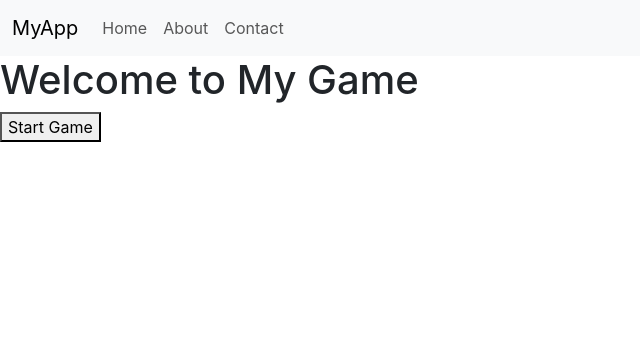
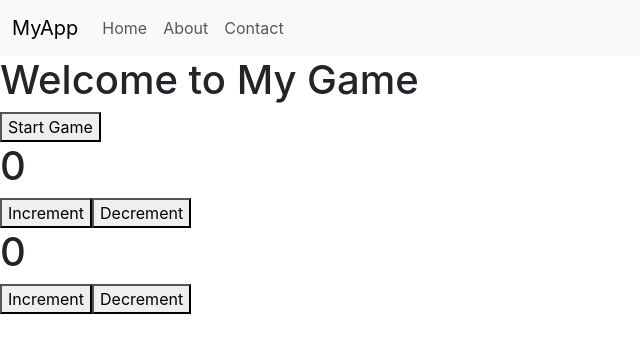
Before and after one commit to AchillesGit/ClashReact, a React (Create React App) app: page / in a window 1280 px wide. Shown: the top 352 px of the page, without its empty margins (0-640 px from the left). Built offline with nearby package versions, Linux system fonts and the light colour scheme.

Commit message:
Add redux and state management

```diff
--- a/package.json
+++ b/package.json
@@ -3,6 +3,7 @@
   "version": "0.1.0",
   "private": true,
   "dependencies": {
+    "@reduxjs/toolkit": "^2.3.0",
     "@testing-library/jest-dom": "^5.17.0",
     "@testing-library/react": "^13.4.0",
     "@testing-library/user-event": "^13.5.0",
@@ -13,6 +14,7 @@
     "bootstrap": "^5.3.3",
     "react": "^18.3.1",
     "react-dom": "^18.3.1",
+    "react-redux": "^9.1.2",
     "react-router-dom": "^6.27.0",
     "react-scripts": "5.0.1",
     "typescript": "^4.9.5",
--- a/src/components/Button.tsx
+++ b/src/components/Button.tsx
@@ -1,11 +1,25 @@
 import React from "react";
+import { useSelector, useDispatch } from "react-redux";
+import { RootState } from "../store";
+import { increment, decrement } from "../store/exampleSlice";
 
 interface ButtonProps {
   text: string;
 }
 
 const Button: React.FC<ButtonProps> = ({ text }) => {
-  return <button>{text}</button>;
+  const value = useSelector((state: RootState) => state.example.value);
+  const dispatch = useDispatch();
+  return (
+    <div>
+      <button>{text}</button>
+      <div>
+        <h1>{value}</h1>
+        <button onClick={() => dispatch(increment())}>Increment</button>
+        <button onClick={() => dispatch(decrement())}>Decrement</button>
+      </div>
+    </div>
+  );
 };
 
 export default Button;
--- a/src/index.tsx
+++ b/src/index.tsx
@@ -3,13 +3,14 @@
 import React from "react";
 import ReactDOM from "react-dom/client";
 import { BrowserRouter as Router, Route, Routes } from "react-router-dom";
+import { Provider } from "react-redux";
 import "./index.css";
 import "./styles/global.css";
 
 import HomePage from "./pages/HomePage";
-
 import reportWebVitals from "./reportWebVitals";
 import NavBar from "./components/NavBar";
+import store from "./store";
 
 const root = ReactDOM.createRoot(
   document.getElementById("root") as HTMLElement
@@ -17,12 +18,14 @@
 
 root.render(
   <React.StrictMode>
+    <Provider store={store}>
       <Router>
         <NavBar />
         <Routes>
           <Route path="/" element={<HomePage />} />
         </Routes>
       </Router>
+    </Provider>
   </React.StrictMode>
 );
 
--- a/src/pages/HomePage.tsx
+++ b/src/pages/HomePage.tsx
@@ -1,11 +1,21 @@
 import React from "react";
 import Button from "../components/Button";
+import { useSelector, useDispatch } from "react-redux";
+import { RootState } from "../store";
+import { increment, decrement } from "../store/exampleSlice";
 
 const HomePage: React.FC = () => {
+  const value = useSelector((state: RootState) => state.example.value);
+  const dispatch = useDispatch();
   return (
     <div>
       <h1>Welcome to My Game</h1>
       <Button text="Start Game" />
+      <div>
+        <h1>{value}</h1>
+        <button onClick={() => dispatch(increment())}>Increment</button>
+        <button onClick={() => dispatch(decrement())}>Decrement</button>
+      </div>
     </div>
   );
 };
--- /dev/null
+++ b/src/store/exampleSlice.ts
@@ -0,0 +1,28 @@
+import { createSlice, PayloadAction } from "@reduxjs/toolkit";
+
+interface ExampleState {
+  value: number;
+}
+
+const initialState: ExampleState = {
+  value: 0,
+};
+
+const exampleSlice = createSlice({
+  name: "example",
+  initialState,
+  reducers: {
+    increment: (state) => {
+      state.value += 1;
+    },
+    decrement: (state) => {
+      state.value -= 1;
+    },
+    incrementByAmount: (state, action: PayloadAction<number>) => {
+      state.value += action.payload;
+    },
+  },
+});
+
+export const { increment, decrement, incrementByAmount } = exampleSlice.actions;
+export default exampleSlice.reducer;
--- /dev/null
+++ b/src/store/index.ts
@@ -0,0 +1,10 @@
+import { configureStore } from "@reduxjs/toolkit";
+import rootReducer from "./rootReducer";
+
+const store = configureStore({
+  reducer: rootReducer,
+});
+
+export type AppDispatch = typeof store.dispatch;
+export type RootState = ReturnType<typeof store.getState>;
+export default store;
--- /dev/null
+++ b/src/store/rootReducer.ts
@@ -0,0 +1,8 @@
+import { combineReducers } from "@reduxjs/toolkit";
+import exampleReducer from "./exampleSlice";
+
+const rootReducer = combineReducers({
+  example: exampleReducer,
+});
+
+export default rootReducer;
```
Also changed, not shown: 1 other file (tests, documents, lock files or other folders). Lines whose indentation alone changed are shown as unchanged.
